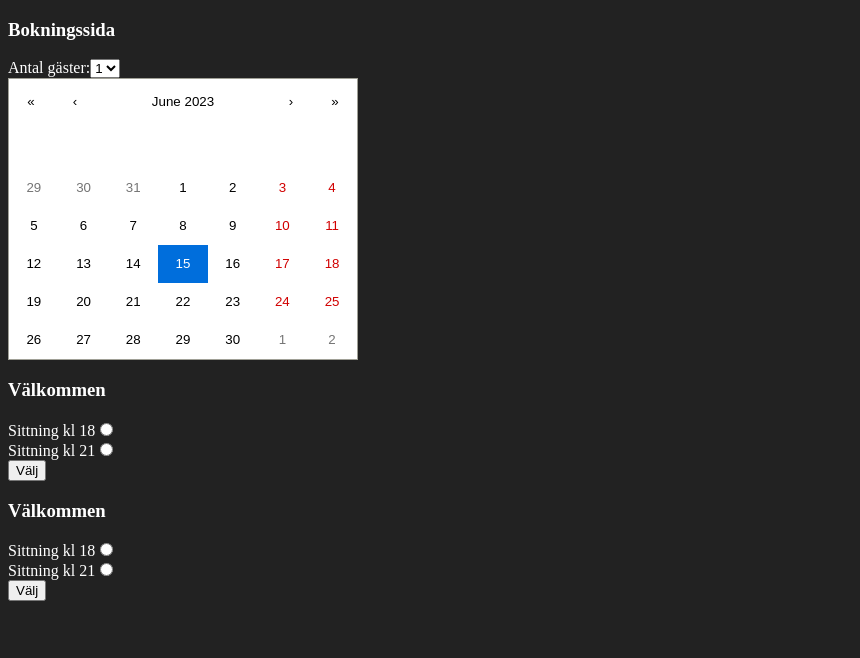
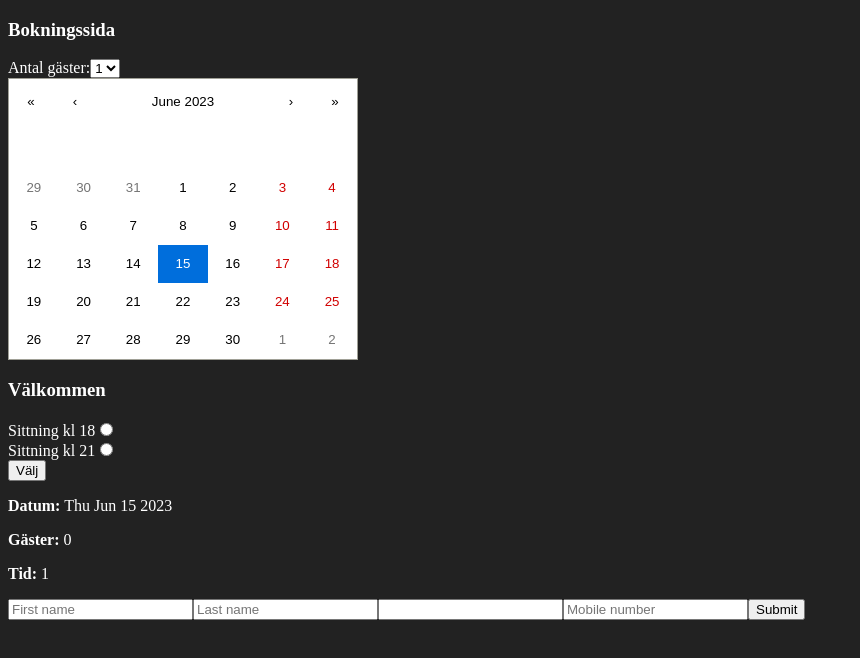
Before and after one commit to wilmawiker/therestaurant-assignment, a React (Vite) app in the folder fed22s-therestaurant/: page /book in a window 1280 px wide. Shown: the top 658 px of the page, without its empty margins (0-860 px from the left). Built offline with nearby package versions, Linux system fonts and the light colour scheme.

Commit message:
(feat): formcomponents added to view

```diff
--- a/fed22s-therestaurant/src/views/BookingPage.tsx
+++ b/fed22s-therestaurant/src/views/BookingPage.tsx
@@ -1,11 +1,16 @@
+import { useState } from "react";
+import CustomerForm from "../components/CustomerForm";
 import DateForm from "../components/DateForm";
-import SittingForm from "../components/sittingForm";
+import { IBooking, defaultBooking } from "../models/IBooking";
+
 
 const BookingPage = () => {
+    const [booking, setBooking] = useState<IBooking>(defaultBooking);
 
     return <><h3>Bokningssida</h3>
-    <DateForm></DateForm>
-    <SittingForm></SittingForm>
+    <DateForm booking={booking} add={setBooking}></DateForm>
+    <CustomerForm booking={booking}></CustomerForm>
+
     </>
 
 }
```
